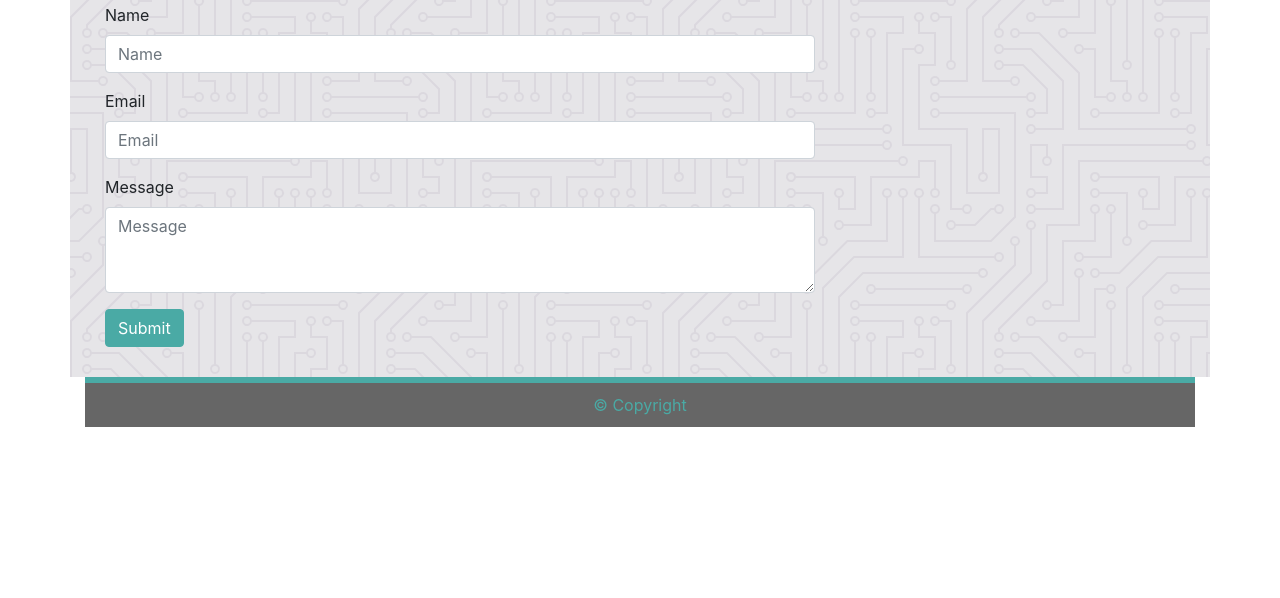
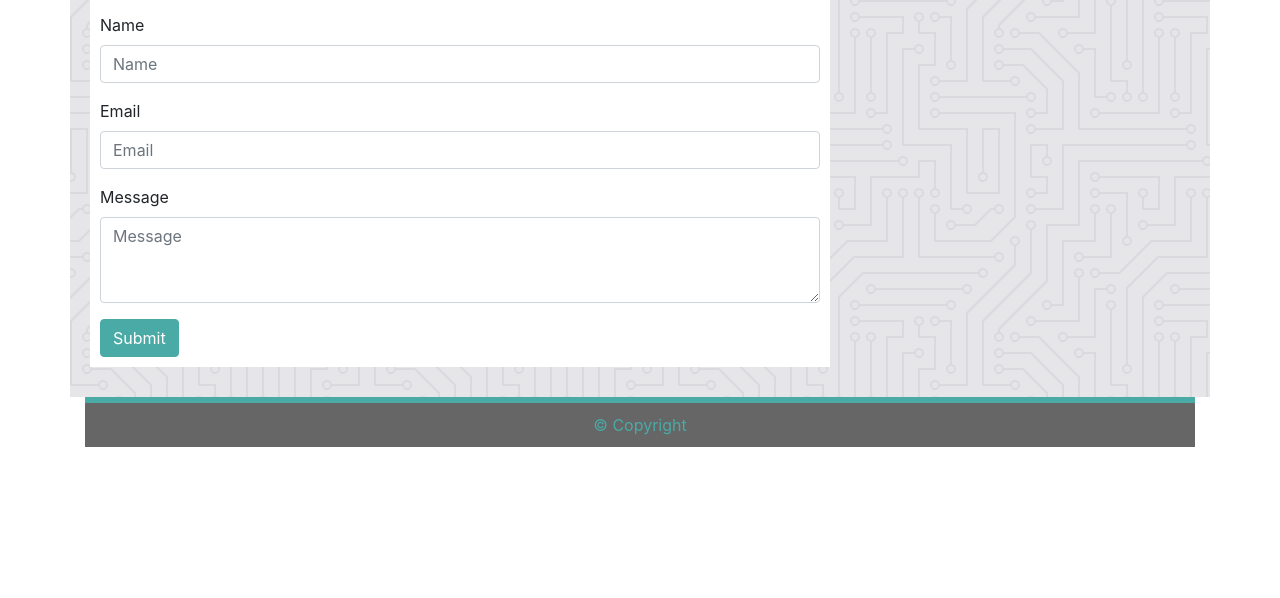
Before and after one commit to galluk/My-Portfolio, a plain HTML site: page contact.html in a window 1280 px wide. Shown: the part 202-800 px from the top of the page. Drawn offline with nearby package versions, Linux system fonts and the light colour scheme.

Commit message:
updates to page layout

```diff
--- a/contact.html
+++ b/contact.html
@@ -50,7 +50,7 @@
     <div class="container">
       <div class="row"  id="rw-about-me">
         <!-- col 1 -->
-        <section class="col-md-8" id="about-me">
+        <section class="col-md-8" id="mainSection">
           <h1>Contact</h1>
           <hr />
           <form>
```
Also changed, not shown: index.html (+1 -1 lines).
